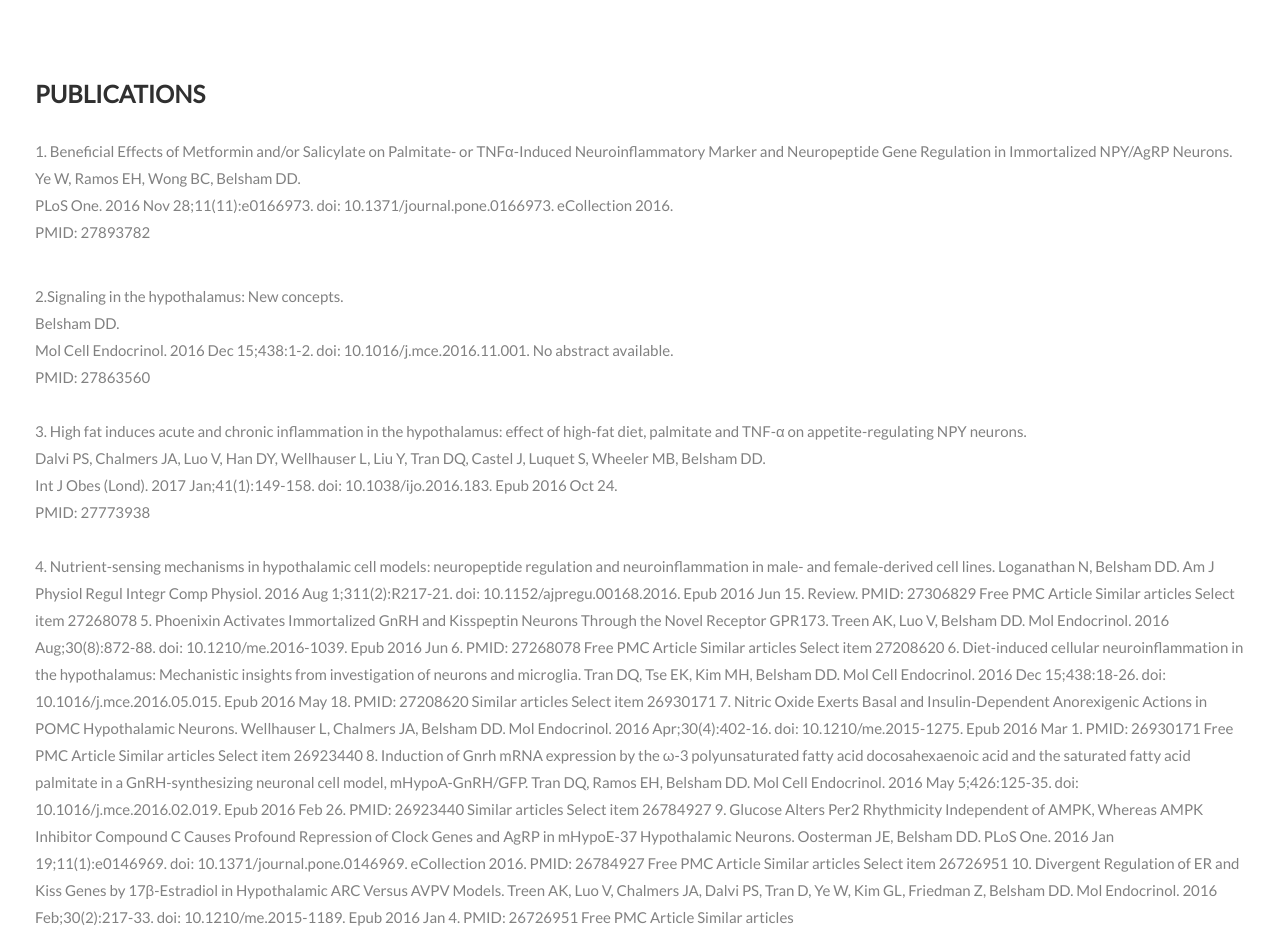
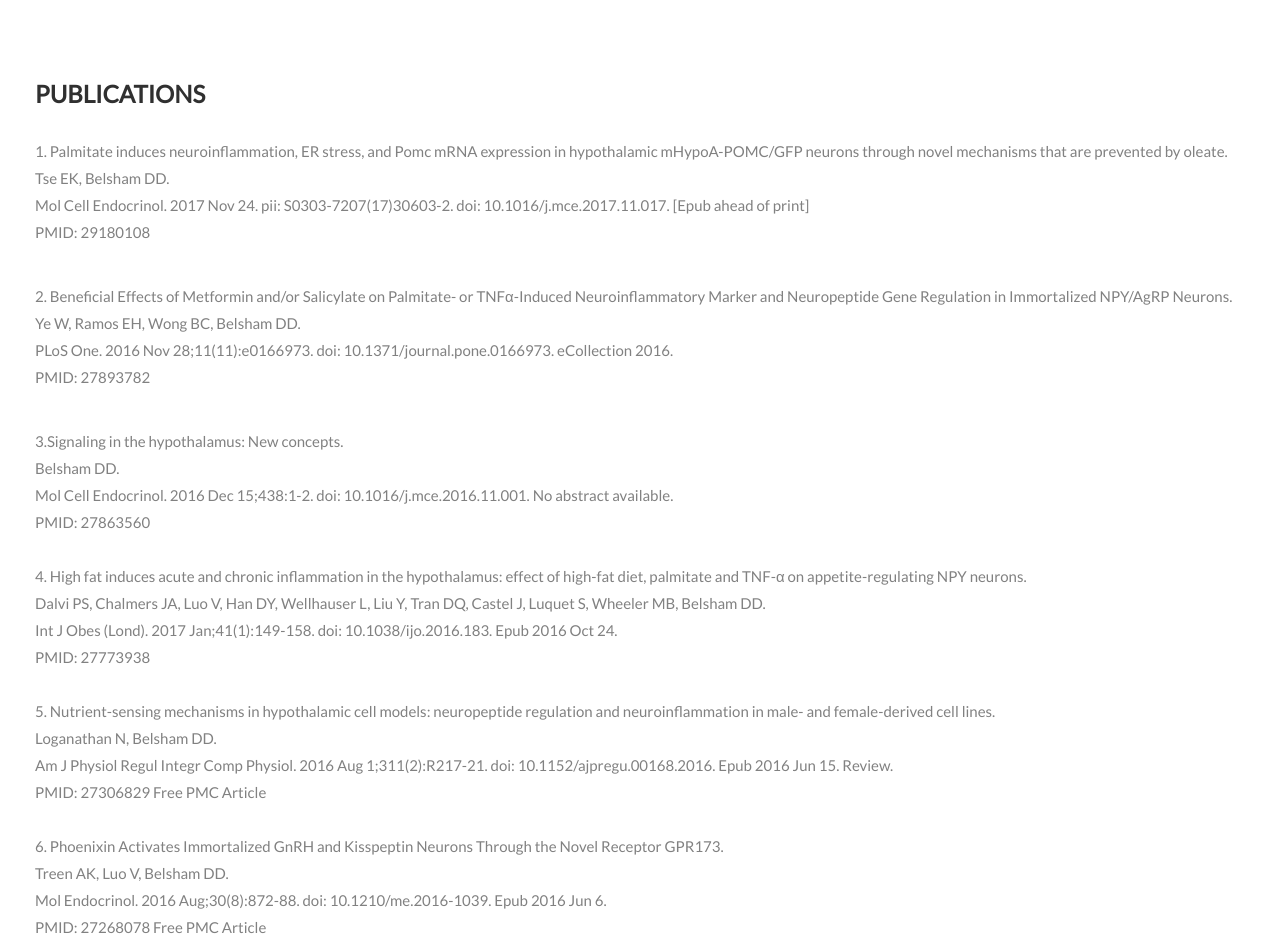
Before and after one commit to belshamlab/belshamlab.github.io, a plain HTML site: page index.html in a window 1280 px wide. Shown: the part 3860-4794 px from the top of the page. Drawn offline with nearby package versions, Linux system fonts and the light colour scheme.

Commit message:
Update index.html

```diff
--- a/index.html
+++ b/index.html
@@ -364,70 +364,69 @@
 <div id="pricing" class="container-fluid">
   <div class="row">
     <h2>Publications</h2>
-    <p>1. Beneficial Effects of Metformin and/or Salicylate on Palmitate- or TNFα-Induced Neuroinflammatory Marker and Neuropeptide Gene Regulation in Immortalized NPY/AgRP Neurons.
-    <br>Ye W, Ramos EH, Wong BC, Belsham DD.
-    <br>PLoS One. 2016 Nov 28;11(11):e0166973. doi: 10.1371/journal.pone.0166973. eCollection 2016.
-    <br>PMID: 27893782 <p>
+    <p>1. Palmitate induces neuroinflammation, ER stress, and Pomc mRNA expression in hypothalamic mHypoA-POMC/GFP neurons through novel mechanisms that are prevented by oleate.
+    <br>Tse EK, Belsham DD.
+    <br>Mol Cell Endocrinol. 2017 Nov 24. pii: S0303-7207(17)30603-2. doi: 10.1016/j.mce.2017.11.017. [Epub ahead of print]
+    <br>PMID: 29180108 <p>
 
-<br> 2.Signaling in the hypothalamus: New concepts.
+<br>2. Beneficial Effects of Metformin and/or Salicylate on Palmitate- or TNFα-Induced Neuroinflammatory Marker and Neuropeptide Gene Regulation in Immortalized NPY/AgRP Neurons.
+<br>Ye W, Ramos EH, Wong BC, Belsham DD.
+<br>PLoS One. 2016 Nov 28;11(11):e0166973. doi: 10.1371/journal.pone.0166973. eCollection 2016.
+<br>PMID: 27893782 <p>
+
+<br> 3.Signaling in the hypothalamus: New concepts.
 <br>Belsham DD.
 <br>Mol Cell Endocrinol. 2016 Dec 15;438:1-2. doi: 10.1016/j.mce.2016.11.001. No abstract available.
 <br>PMID: 27863560
 
-<br><br>3.
+<br><br>4.
 High fat induces acute and chronic inflammation in the hypothalamus: effect of high-fat diet, palmitate and TNF-α on appetite-regulating NPY neurons.
 <br>Dalvi PS, Chalmers JA, Luo V, Han DY, Wellhauser L, Liu Y, Tran DQ, Castel J, Luquet S, Wheeler MB, Belsham DD.
 <br>Int J Obes (Lond). 2017 Jan;41(1):149-158. doi: 10.1038/ijo.2016.183. Epub 2016 Oct 24.
 <br>PMID: 27773938
 
-<br><br>4.
+<br><br>5.
 Nutrient-sensing mechanisms in hypothalamic cell models: neuropeptide regulation and neuroinflammation in male- and female-derived cell lines.
-Loganathan N, Belsham DD.
-Am J Physiol Regul Integr Comp Physiol. 2016 Aug 1;311(2):R217-21. doi: 10.1152/ajpregu.00168.2016. Epub 2016 Jun 15. Review.
-PMID: 27306829 Free PMC Article
-Similar articles
-Select item 27268078
-5.
+<br>Loganathan N, Belsham DD.
+<br>Am J Physiol Regul Integr Comp Physiol. 2016 Aug 1;311(2):R217-21. doi: 10.1152/ajpregu.00168.2016. Epub 2016 Jun 15. Review.
+<br>PMID: 27306829 Free PMC Article
+
+<br><br>6.
 Phoenixin Activates Immortalized GnRH and Kisspeptin Neurons Through the Novel Receptor GPR173.
-Treen AK, Luo V, Belsham DD.
-Mol Endocrinol. 2016 Aug;30(8):872-88. doi: 10.1210/me.2016-1039. Epub 2016 Jun 6.
-PMID: 27268078 Free PMC Article
-Similar articles
-Select item 27208620
-6.
+<br>Treen AK, Luo V, Belsham DD.
+<br>Mol Endocrinol. 2016 Aug;30(8):872-88. doi: 10.1210/me.2016-1039. Epub 2016 Jun 6.
+<br>PMID: 27268078 Free PMC Article
+
+<br><br>7.
 Diet-induced cellular neuroinflammation in the hypothalamus: Mechanistic insights from investigation of neurons and microglia.
-Tran DQ, Tse EK, Kim MH, Belsham DD.
-Mol Cell Endocrinol. 2016 Dec 15;438:18-26. doi: 10.1016/j.mce.2016.05.015. Epub 2016 May 18.
-PMID: 27208620
-Similar articles
-Select item 26930171
-7.
+<br>Tran DQ, Tse EK, Kim MH, Belsham DD.
+<br>Mol Cell Endocrinol. 2016 Dec 15;438:18-26. doi: 10.1016/j.mce.2016.05.015. Epub 2016 May 18.
+<br>PMID: 27208620
+
+<br><br>8.
 Nitric Oxide Exerts Basal and Insulin-Dependent Anorexigenic Actions in POMC Hypothalamic Neurons.
-Wellhauser L, Chalmers JA, Belsham DD.
-Mol Endocrinol. 2016 Apr;30(4):402-16. doi: 10.1210/me.2015-1275. Epub 2016 Mar 1.
-PMID: 26930171 Free PMC Article
-Similar articles
-Select item 26923440
-8.
+<br>Wellhauser L, Chalmers JA, Belsham DD.
+<br>Mol Endocrinol. 2016 Apr;30(4):402-16. doi: 10.1210/me.2015-1275. Epub 2016 Mar 1.
+<br>PMID: 26930171 Free PMC Article
+
+<br><br>9.
 Induction of Gnrh mRNA expression by the ω-3 polyunsaturated fatty acid docosahexaenoic acid and the saturated fatty acid palmitate in a GnRH-synthesizing neuronal cell model, mHypoA-GnRH/GFP.
-Tran DQ, Ramos EH, Belsham DD.
-Mol Cell Endocrinol. 2016 May 5;426:125-35. doi: 10.1016/j.mce.2016.02.019. Epub 2016 Feb 26.
-PMID: 26923440
-Similar articles
-Select item 26784927
-9.
+<br>Tran DQ, Ramos EH, Belsham DD.
+<br>Mol Cell Endocrinol. 2016 May 5;426:125-35. doi: 10.1016/j.mce.2016.02.019. Epub 2016 Feb 26.
+<br>PMID: 26923440
+
+<br><br>10.
 Glucose Alters Per2 Rhythmicity Independent of AMPK, Whereas AMPK Inhibitor Compound C Causes Profound Repression of Clock Genes and AgRP in mHypoE-37 Hypothalamic Neurons.
-Oosterman JE, Belsham DD.
-PLoS One. 2016 Jan 19;11(1):e0146969. doi: 10.1371/journal.pone.0146969. eCollection 2016.
-PMID: 26784927 Free PMC Article
-Similar articles
-Select item 26726951
-10.
+<br>Oosterman JE, Belsham DD.
+<br>PLoS One. 2016 Jan 19;11(1):e0146969. doi: 10.1371/journal.pone.0146969. eCollection 2016.
+<br>PMID: 26784927 Free PMC Article
+
+<br><br>11.
 Divergent Regulation of ER and Kiss Genes by 17β-Estradiol in Hypothalamic ARC Versus AVPV Models.
-Treen AK, Luo V, Chalmers JA, Dalvi PS, Tran D, Ye W, Kim GL, Friedman Z, Belsham DD.
-Mol Endocrinol. 2016 Feb;30(2):217-33. doi: 10.1210/me.2015-1189. Epub 2016 Jan 4.
-PMID: 26726951 Free PMC Article
-Similar articles</h4>
+<br>Treen AK, Luo V, Chalmers JA, Dalvi PS, Tran D, Ye W, Kim GL, Friedman Z, Belsham DD.
+<br>Mol Endocrinol. 2016 Feb;30(2):217-33. doi: 10.1210/me.2015-1189. Epub 2016 Jan 4.
+<br>PMID: 26726951 Free PMC Article
+</h4>
   </div>
 </div>
 
```
